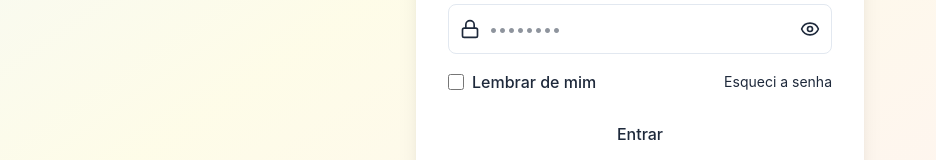
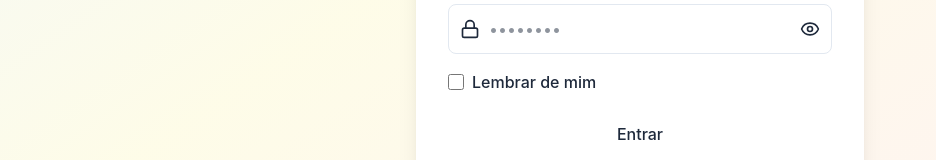
Before and after one commit to mdsreq-fga-unb/REQ-2026.1-T01--MorfoBlocosDigital, a React (Vite) app in the folder frontend/: page / in a window 1280 px wide. Shown: the part 620-780 px from the top of the page, without its empty margins (0-936 px from the left). Built offline with nearby package versions, Linux system fonts and the light colour scheme; no server answers.

Commit message:
fix: remove link "Esqueci a senha" do login
A recuperacao de senha por email nao esta configurada em producao e o
RF03 saiu do MVP; remove o ponto de entrada para evitar fluxo quebrado.
A rota /reset-senha e o backend continuam existindo para uso futuro.

```diff
--- a/frontend/src/app/components/Login.tsx
+++ b/frontend/src/app/components/Login.tsx
@@ -125,14 +125,11 @@ export function Login() {
               </div>
             </div>
 
-            <div className="flex items-center justify-between text-sm">
+            <div className="flex items-center text-sm">
               <label className="flex items-center gap-2 cursor-pointer">
                 <input type="checkbox" className="w-4 h-4 rounded border-border text-primary focus:ring-primary" />
                 <span>Lembrar de mim</span>
               </label>
-              <Link to="/esqueci-senha" className="text-primary hover:underline">
-                Esqueci a senha
-              </Link>
             </div>
 
             {error && (
```
